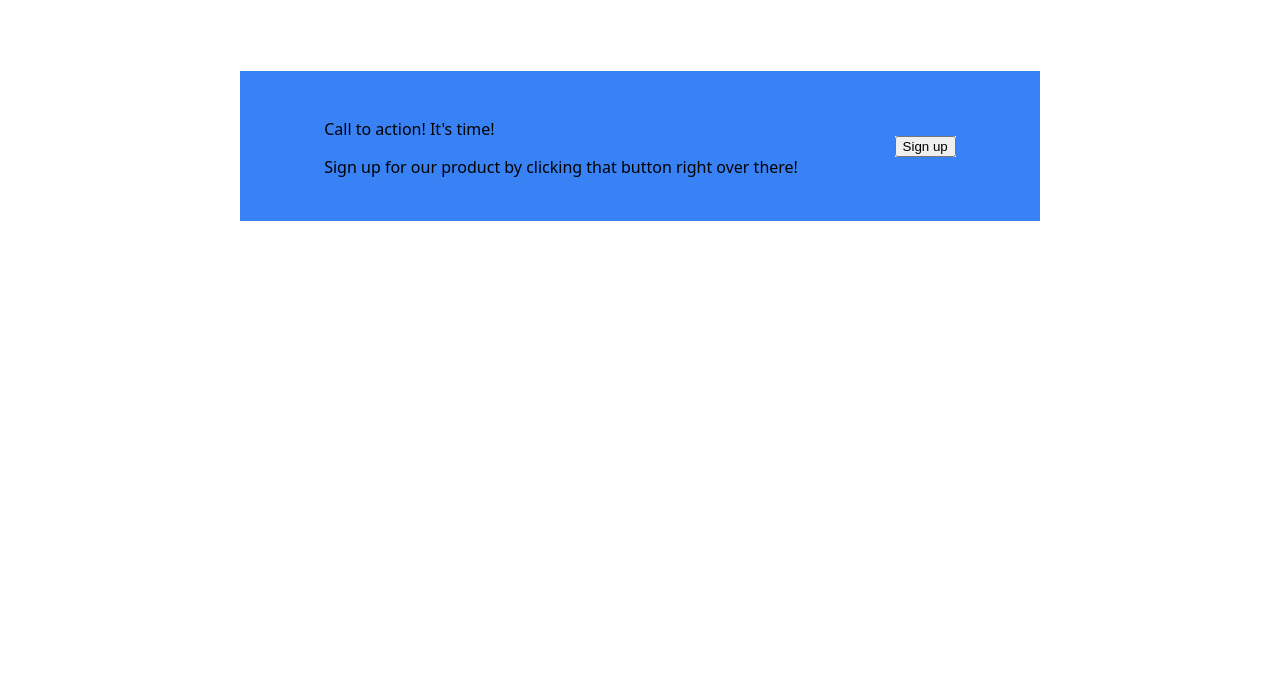
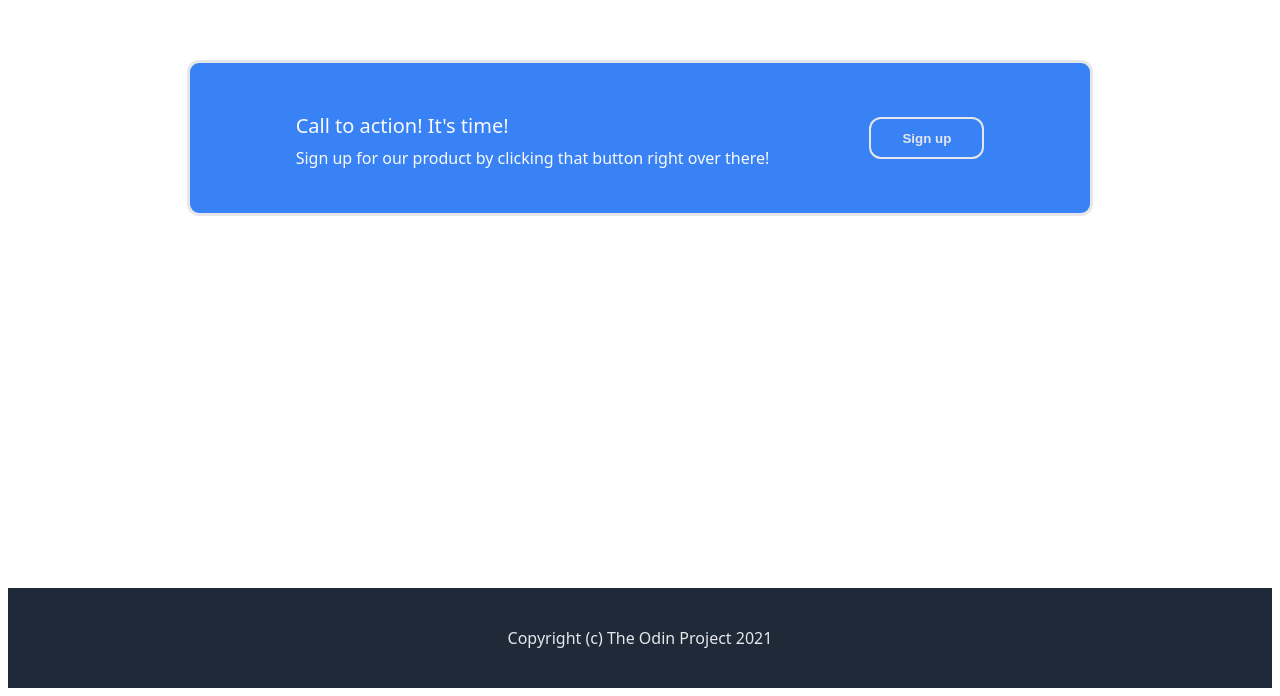
Before and after one commit to PeterXRiber/odin-landingpage, a plain HTML site: page index.html in a window 1280 px wide. Shown: the part 1697-2393 px from the top of the page. Before the commit the page ends 2301 px from the top, so only its background shows below. Drawn offline with Linux system fonts and the light colour scheme.

Commit message:
fixed the rest of the landing page

```diff
--- a/index.html
+++ b/index.html
@@ -35,6 +35,8 @@
                     </div>
                 </div>
             </div>
+
+
 
         <h1 class="info-container-h1"> Some random information.</h1>
 
@@ -76,7 +78,7 @@
             <div class="action-box">
 
 
-                <div class="action-text">
+                <div class="text-box">
 
                     <p class="action-call"> Call to action! It's time!</p>
                     <p class="action-sign-up"> Sign up for our product by clicking that button right over there!</p>
@@ -85,9 +87,9 @@
 
 
 
-                <div class="action-button-container">
+                <div class="action-button-box">
 
-                    <button> Sign up</button>
+                    <button class="action-button"> Sign up</button>
 
                 </div>
 
@@ -95,7 +97,13 @@
 
         </div>
 
-        <div class="footer">
+        <div class="footer-container">
+
+
+
+                Copyright (c) The Odin Project 2021
+
+
 
         </div>
 
--- a/style.css
+++ b/style.css
@@ -10,9 +10,9 @@ flex-wrap: wrap;
 justify-content: center;
 align-items: stretch;
 
-gap: 64px;
+gap: 32px;
 background-color: #1F2937;
-
+padding-bottom: 60px;
 
 }
 
@@ -86,7 +86,7 @@ background-color: #1F2937;
     flex-direction: row;
     flex-wrap: wrap;
     margin-left: 100px;
-
+    margin-top: -35px;
     font-size: 18px;
     color: #E5E7EB;
 
@@ -97,9 +97,24 @@ background-color: #1F2937;
     justify-content: center;
     margin-left: 100px;
 
-    max-width: 200px;
+    max-width: 100px;
 
-    background-color: blue;
+
+
+   font-weight: bold;
+
+   color: #E5E7EB;
+
+   background-color: #3882F6;
+   border-color: #3882F6;
+   border-style: solid;
+   border-radius: 12px;
+
+   text-align: center;
+
+   padding: 17px;
+   width: 115px;
+   height: 12px;
 }
 
 
@@ -249,6 +264,8 @@ background-color: #1F2937;
     flex-direction: row;
     justify-content: center;
     align-items: center;
+
+
     width: auto;
     height: 900px;
 
@@ -261,36 +278,90 @@ background-color: #1F2937;
     flex-direction: row;
     justify-content: center;
     align-items: center;
-    width: 800px;
+
+
+    width: 900px;
     height: 150px;
+    background-color: #3882F6;
 
-    background-color: #3882F6;
+    border-color: #E5E7EB;
+    border-radius: 12px;
+    border-style: solid;
+}
+
+.text-box{
+    display: flex;
+    flex-direction: column;
+    align-self: center;
+
 }
 
 .action-call{
     display: flex;
     flex-direction: row;
-    margin-right: 400px;
-    margin-top: 20px;
+    align-items: flex-end;
+
+    font-weight: 500;
+    font-size: 20px;
+    color: #F9FAF8;
+
 }
 
-.action-button-container{
+.action-sign-up{
     display: flex;
-    background-color: white;
+    flex-direction: row;
+    margin-top: -12px;
+
+    color: #F9FAF8;
+
 }
 
 
 
 
 
+.action-button-box{
+    display: flex;
+    flex-direction: column;
+    justify-content: flex-end;
+    align-items: flex-end;
+}
+
+.action-button{
+    display: flex;
+    flex-direction: row;
+    justify-content: center;
+    align-items: center;
+
+
+   font-weight: bold;
+
+    color: #E5E7EB;
+
+    background-color: #3882F6;
+    border-color: #E5E7EB;
+    border-style: solid;
+    border-radius: 12px;
+
+    margin-left: 100px;
+
+    padding: 17px;
+    width: 115px;
+    height: 42px;
 
 
 
 
+}
 
-/*rgb(69, 18, 18)
-.footer{
+.footer-container{
+    display: flex;
+    width: auto;
+    height: 100px;
+
+    justify-content: center;
+    align-items: center;
+
+    color: #E5E7EB;
     background-color: #1F2937;
-
 }
-*/
```
